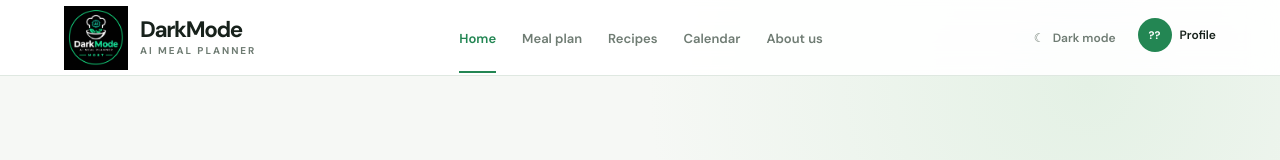
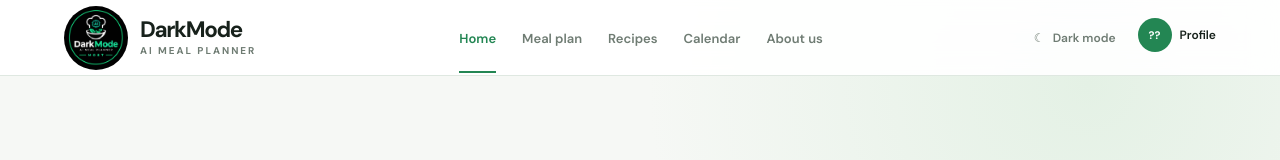
Before and after one commit to HH-DarkMode/Meal-Planner-Frontend, a React (Vite) app: page / in a window 1280 px wide. Shown: the top 160 px of the page. Built offline with nearby package versions, Linux system fonts and the light colour scheme; no server answers.

Commit message:
logo muutettu pyöreäksi

```diff
--- a/src/App.css
+++ b/src/App.css
@@ -74,6 +74,8 @@ button {
   height: 64px;
   flex-shrink: 0;
   color: var(--green);
+  border-radius: 50%;
+  object-fit: cover;
 }
 
 .brand-text {
```
Also changed, not shown: 1 other file (tests, documents, lock files or other folders).
